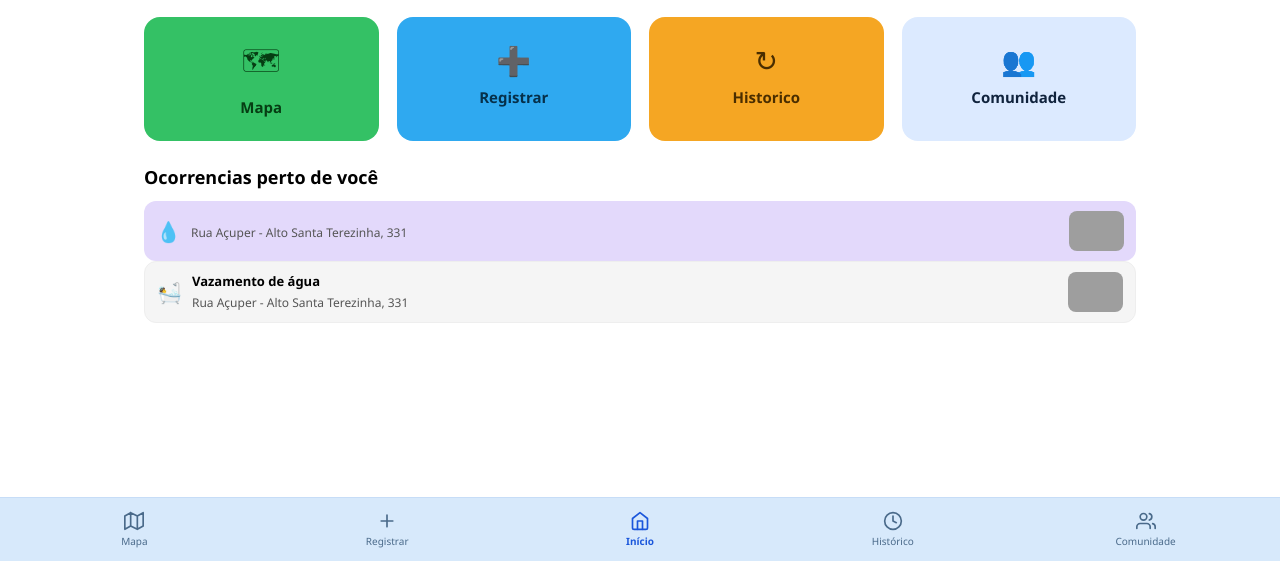
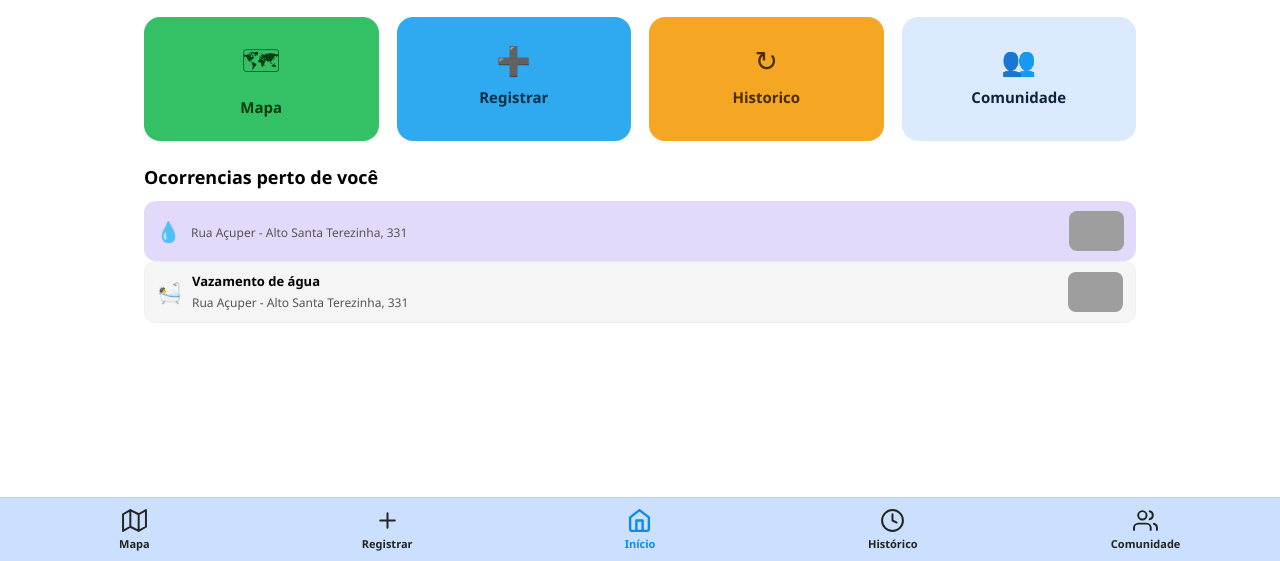
Before and after one commit to DennysRicardo007/PROJETO-INTEGRADOR, a website: page home.html in a window 1280 px wide. Shown: the part 239-800 px from the top of the page. Drawn offline with Linux system fonts and the light colour scheme; grey boxes are pictures that could not be loaded.

Commit message:
Add shared bottom navigation styles and integrate into multiple pages

```diff
--- a/css/comunidade.css
+++ b/css/comunidade.css
@@ -539,6 +539,27 @@ body {
         background: #f3f3f3;
     }
 
+    .bottom-nav .nav-item {
+        padding: 4px 2px;
+        border-radius: 10px;
+        font-size: 11px;
+        font-weight: 600;
+        transition: background 0.15s ease, color 0.15s ease, transform 0.15s ease;
+    }
+
+    .bottom-nav .nav-item svg {
+        width: 25px;
+        height: 25px;
+    }
+
+    .bottom-nav .nav-item.active {
+        font-weight: 800;
+    }
+
+    .bottom-nav .nav-item.active svg {
+        stroke-width: 2.3;
+    }
+
     /* Regra final da navegação inferior: aplica em qualquer largura */
     .bottom-nav {
         position: fixed;
--- a/css/home.css
+++ b/css/home.css
@@ -350,6 +350,27 @@ body {
   background: #f3f3f3;
 }
 
+.bottom-nav .nav-item {
+  padding: 4px 2px;
+  border-radius: 10px;
+  font-size: 11px;
+  font-weight: 600;
+  transition: background 0.15s ease, color 0.15s ease, transform 0.15s ease;
+}
+
+.bottom-nav .nav-item svg {
+  width: 25px;
+  height: 25px;
+}
+
+.bottom-nav .nav-item.active {
+  font-weight: 800;
+}
+
+.bottom-nav .nav-item.active svg {
+  stroke-width: 2.3;
+}
+
 @media (min-width: 1200px) {
   .conteudo {
     padding-left: 64px;
--- a/css/mapa.css
+++ b/css/mapa.css
@@ -391,6 +391,27 @@ body {
     background: #f3f3f3;
 }
 
+.bottom-nav .nav-item {
+    padding: 4px 2px;
+    border-radius: 10px;
+    font-size: 11px;
+    font-weight: 600;
+    transition: background 0.15s ease, color 0.15s ease, transform 0.15s ease;
+}
+
+.bottom-nav .nav-item svg {
+    width: 25px;
+    height: 25px;
+}
+
+.bottom-nav .nav-item.active {
+    font-weight: 800;
+}
+
+.bottom-nav .nav-item.active svg {
+    stroke-width: 2.3;
+}
+
 /* Regra final da navegação inferior: aplica em qualquer largura */
 .bottom-nav {
     position: fixed;
--- a/css/mapa_ocorrencia.css
+++ b/css/mapa_ocorrencia.css
@@ -395,6 +395,27 @@ button {
   background: #f3f3f3;
 }
 
+.bottom-nav .nav-item {
+  padding: 4px 2px;
+  border-radius: 10px;
+  font-size: 11px;
+  font-weight: 600;
+  transition: background 0.15s ease, color 0.15s ease, transform 0.15s ease;
+}
+
+.bottom-nav .nav-item svg {
+  width: 25px;
+  height: 25px;
+}
+
+.bottom-nav .nav-item.active {
+  font-weight: 800;
+}
+
+.bottom-nav .nav-item.active svg {
+  stroke-width: 2.3;
+}
+
 @media (min-width: 1200px) {
   .mapa-preview {
     height: min(60vh, 680px);
--- /dev/null
+++ b/css/navbar.css
@@ -0,0 +1,70 @@
+/* Navbar inferior compartilhada por todas as telas */
+.bottom-nav {
+    position: fixed;
+    z-index: 20;
+    left: 0;
+    right: 0;
+    bottom: 0;
+    display: grid;
+    grid-template-columns: repeat(5, minmax(0, 1fr));
+    width: 100%;
+    min-height: 64px;
+    height: auto;
+    padding: 4px 8px max(4px, env(safe-area-inset-bottom));
+    background: #CAE0FE;
+    border-top: 1px solid #B8D2F0;
+    border-radius: 0;
+    box-shadow: none;
+}
+
+.bottom-nav .nav-item {
+    display: flex;
+    flex-direction: column;
+    align-items: center;
+    justify-content: center;
+    gap: 4px;
+    min-width: 0;
+    min-height: 44px;
+    padding: 4px 2px;
+    color: #242424;
+    font: 600 11px/1.2 "Segoe UI", Arial, sans-serif;
+    text-align: center;
+    text-decoration: none;
+    border-radius: 10px;
+    transition:
+        background 0.15s ease,
+        color 0.15s ease,
+        transform 0.15s ease;
+}
+
+.bottom-nav .nav-item:hover {
+    background: #f3f3f3;
+}
+
+.bottom-nav .nav-item:active {
+    transform: scale(0.97);
+}
+
+.bottom-nav .nav-item svg {
+    width: 25px;
+    height: 25px;
+    fill: none;
+    stroke: currentColor;
+    stroke-width: 1.9;
+    stroke-linecap: round;
+    stroke-linejoin: round;
+}
+
+.bottom-nav .nav-item.active {
+    color: #0C8CE9;
+    font-weight: 800;
+}
+
+.bottom-nav .nav-item.active svg {
+    stroke-width: 2.3;
+}
+
+.bottom-nav .nav-item:focus-visible {
+    outline: 3px solid rgba(47, 169, 240, 0.35);
+    outline-offset: 2px;
+}
--- a/css/registrar.css
+++ b/css/registrar.css
@@ -343,6 +343,27 @@ body {
   background: #f3f3f3;
 }
 
+.bottom-nav .nav-item {
+  padding: 4px 2px;
+  border-radius: 10px;
+  font-size: 11px;
+  font-weight: 600;
+  transition: background 0.15s ease, color 0.15s ease, transform 0.15s ease;
+}
+
+.bottom-nav .nav-item svg {
+  width: 25px;
+  height: 25px;
+}
+
+.bottom-nav .nav-item.active {
+  font-weight: 800;
+}
+
+.bottom-nav .nav-item.active svg {
+  stroke-width: 2.3;
+}
+
 .menu-inferior {
   display: grid;
   grid-template-columns: repeat(5, minmax(0, 1fr));
--- a/css/registrar2.css
+++ b/css/registrar2.css
@@ -412,6 +412,27 @@ body {
   background: #f3f3f3;
 }
 
+.bottom-nav .nav-item {
+  padding: 4px 2px;
+  border-radius: 10px;
+  font-size: 11px;
+  font-weight: 600;
+  transition: background 0.15s ease, color 0.15s ease, transform 0.15s ease;
+}
+
+.bottom-nav .nav-item svg {
+  width: 25px;
+  height: 25px;
+}
+
+.bottom-nav .nav-item.active {
+  font-weight: 800;
+}
+
+.bottom-nav .nav-item.active svg {
+  stroke-width: 2.3;
+}
+
 .menu-inferior {
   display: grid;
   grid-template-columns: repeat(5, minmax(0, 1fr));
--- a/home.html
+++ b/home.html
@@ -5,6 +5,7 @@
   <meta name="viewport" content="width=device-width, initial-scale=1.0">
   <title>MOCAU</title>
   <link rel="stylesheet" href="./css/home.css">
+  <link rel="stylesheet" href="./css/navbar.css">
 </head>
 
 <body>
```
Also changed, not shown: comunidade.html (+1 -0 lines), historico.html (+1 -0 lines), mapa.html (+1 -0 lines), mapa_ocorrencia.html (+1 -0 lines), registrar.html (+1 -0 lines), registrar2.html (+1 -0 lines).
